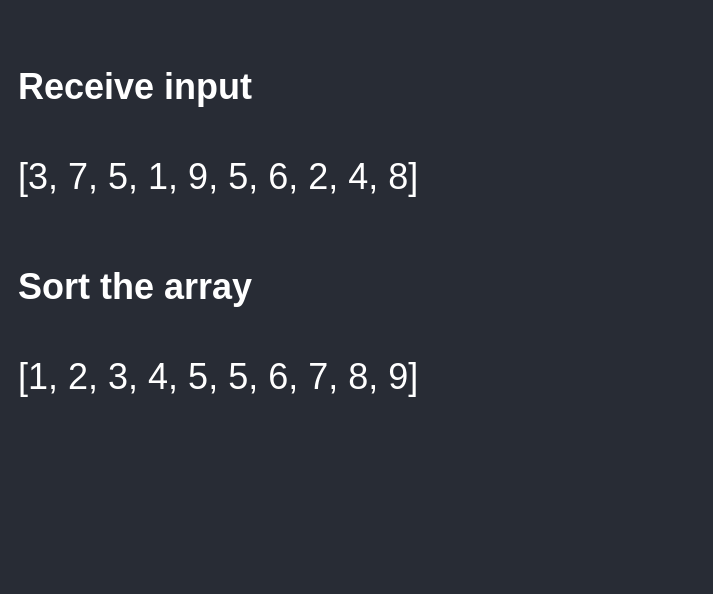
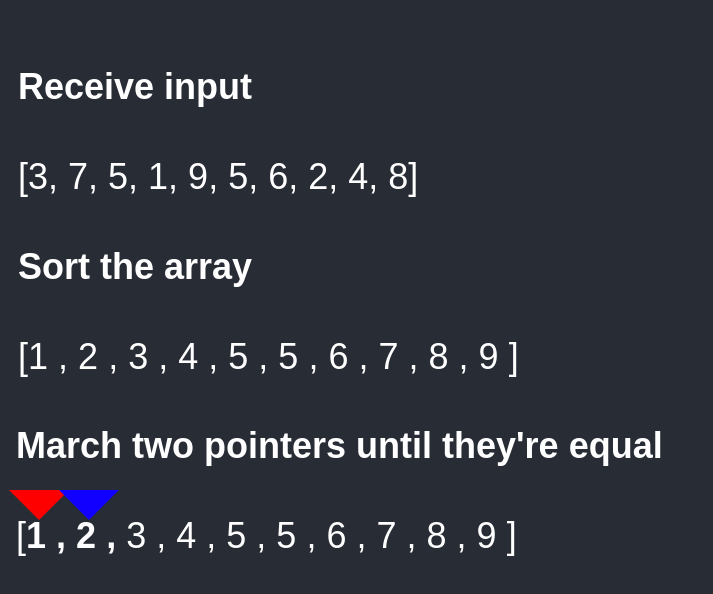
Before and after one commit to yazeedb/Algolizer, a React (Create React App) app: page / in a window 1280 px wide. Shown: the top 594 px of the page, without its empty margins (0-713 px from the left). Built offline with nearby package versions, Linux system fonts and the light colour scheme.

Commit message:
demo usable

```diff
--- a/src/App.tsx
+++ b/src/App.tsx
@@ -1,4 +1,4 @@
-import React, { useEffect, useState } from 'react';
+import React, { useEffect, useReducer, useState } from 'react';
 import gsap from 'gsap';
 import './App.css';
 import { TwoPointers } from './arrays/findTheDuplicate/TwoPointers';
@@ -6,48 +6,98 @@ import { TwoPointers } from './arrays/findTheDuplicate/TwoPointers';
 const input = [3, 7, 5, 1, 9, 5, 6, 2, 4, 8];
 const sorted = [...input].sort((a, z) => a - z);
 
+export type FinalAnswer = string;
+
+type State = {
+  scene: Scene;
+  finalAnswer: FinalAnswer;
+};
+
+type Scene = 'first' | 'second' | 'third' | 'fourth';
+
+type Action =
+  | { type: 'PLAY_TWO_POINTERS' }
+  | { type: 'SCENE_END'; finalAnswer: FinalAnswer };
+
+const reducer = (state: State, action: Action): State => {
+  switch (action.type) {
+    case 'PLAY_TWO_POINTERS':
+      return {
+        ...state,
+        scene: 'third'
+      };
+
+    case 'SCENE_END':
+      return {
+        ...state,
+        scene: 'fourth',
+        finalAnswer: action.finalAnswer
+      };
+  }
+};
+
+const initialState: State = {
+  scene: 'first',
+  finalAnswer: ''
+};
+
+const tl = gsap.timeline({ delay: 0.5 });
+
 const App = () => {
-  const [showLast, setShowLast] = useState(false);
+  const [state, dispatch] = useReducer(reducer, initialState);
 
   useEffect(() => {
-    const tl = gsap.timeline({ delay: 0.5 });
+    tl.from('.first', { xPercent: -100 })
+      .from('.second', { xPercent: -100 }, '+=1')
+      .from('.element', { opacity: 0 }, '+=1')
+      .from(
+        '.third',
+        {
+          xPercent: -100,
+          onStart: () => dispatch({ type: 'PLAY_TWO_POINTERS' })
+        },
+        '+=1'
+      )
+      .addPause()
+      .from('.four', { xPercent: -100 }, '+=1');
+  }, []);
 
-    tl.set('.first', { y: -100, display: 'block' });
-    tl.to('.first', { y: 0, duration: 2, ease: 'elastic' });
+  useEffect(() => {
+    if (state.scene !== 'fourth') {
+      return;
+    }
 
-    tl.to(
-      '.second',
-      {
-        display: 'block',
-        y: 20,
-        duration: 2,
-        ease: 'elastic'
-      },
-      '+=2'
-    ).then(() => setShowLast(true));
-
-    tl.to(
-      '.third',
-      {
-        display: 'block',
-        y: 40,
-        duration: 2,
-        ease: 'elastic'
-      },
-      '+=2'
-    );
-  }, []);
+    tl.play();
+  }, [state.scene]);
 
   return (
     <main>
-      <div className="first hide">
+      <div className="first">
         <h4>Receive input</h4>[{input.join(', ')}]
       </div>
-      <div className="second hide">
-        <h4>Sort the array</h4>[{sorted.join(', ')}]
+
+      <div className="second">
+        <h4>Sort the array</h4>[
+        {sorted.map((v, index) => (
+          <span className="element">
+            {v} {index !== sorted.length - 1 && ', '}
+          </span>
+        ))}
+        ]
       </div>
+
       <div className="third">
-        {showLast && <TwoPointers sortedArray={sorted} />}
+        <TwoPointers
+          sortedArray={sorted}
+          start={state.scene === 'third'}
+          onComplete={(finalAnswer) =>
+            dispatch({ type: 'SCENE_END', finalAnswer })
+          }
+        />
+      </div>
+
+      <div className="four">
+        <h4>The duplicate number is {state.finalAnswer}</h4>
       </div>
     </main>
   );
--- a/src/arrays/findTheDuplicate/TwoPointers.scss
+++ b/src/arrays/findTheDuplicate/TwoPointers.scss
@@ -23,4 +23,8 @@ $top: -25px;
       border-top-color: rgb(17, 0, 255);
     }
   }
+
+  .answer {
+    font-weight: bold;
+  }
 }
--- a/src/arrays/findTheDuplicate/TwoPointers.tsx
+++ b/src/arrays/findTheDuplicate/TwoPointers.tsx
@@ -1,23 +1,35 @@
 import gsap from 'gsap';
 import React, { FC, useEffect, useState } from 'react';
+import { FinalAnswer } from '../../App';
 import './TwoPointers.scss';
 
 interface TwoPointersProps {
-  sortedArray: any[];
+  sortedArray: number[];
+  start: boolean;
+  onComplete: (answer: FinalAnswer) => void;
 }
 
 const tl = gsap.timeline({ repeat: -1, yoyo: true, repeatDelay: 0 });
 
-export const TwoPointers: FC<TwoPointersProps> = ({ sortedArray }) => {
+export const TwoPointers: FC<TwoPointersProps> = ({
+  sortedArray,
+  start,
+  onComplete
+}) => {
   const [{ p1, p2 }, setValues] = useState({ p1: 0, p2: 1 });
+  const sequenceDone = p2 === sortedArray.length - 1;
+  const answerFound = sortedArray[p1] === sortedArray[p2];
 
   useEffect(() => {
-    if (p2 === sortedArray.length - 1) {
+    if (!start || sequenceDone) {
       return;
     }
 
-    if (sortedArray[p1] === sortedArray[p2]) {
-      tl.fromTo('.pointer', { y: '-=5' }, { y: '+=5' });
+    if (answerFound) {
+      tl.fromTo('.pointer.one', { y: '+=10' }, { y: '-=20' });
+      tl.fromTo('.pointer.two', { y: '-=10' }, { y: '+=20' }, 0);
+
+      onComplete(sortedArray[p1].toString());
 
       return;
     }
@@ -28,7 +40,7 @@ export const TwoPointers: FC<TwoPointersProps> = ({ sortedArray }) => {
         p2: p2 + 1
       }));
     }, 1000);
-  }, [p1, p2]);
+  }, [p1, p2, start]);
 
   return (
     <div className="two-pointers">
@@ -38,34 +50,40 @@ export const TwoPointers: FC<TwoPointersProps> = ({ sortedArray }) => {
         [
         {sortedArray.map((v, index) => {
           const isLast = index === sortedArray.length - 1;
+          const isP1 = index === p1;
+          const isP2 = index === p2;
+
           const element = (
-            <span className="element">
+            <span
+              className={classNames([
+                ['element', true],
+                ['answer', isP1 || isP2]
+              ])}
+            >
               {v} {isLast ? '' : ', '}
             </span>
           );
 
-          if (p1 === index) {
-            return (
-              <>
-                <span className="pointer one" />
-                {element}
-              </>
-            );
-          }
-
-          if (p2 === index) {
-            return (
-              <>
-                <span className="pointer two" />
-                {element}
-              </>
-            );
-          }
-
-          return element;
+          return (
+            <>
+              <span
+                className={classNames([
+                  ['pointer', isP1 || isP2],
+                  ['one', isP1],
+                  ['two', isP2]
+                ])}
+              ></span>
+              {element}
+            </>
+          );
         })}
         ]
       </div>
     </div>
   );
 };
+
+type ClassNameList = [string, boolean][];
+
+const classNames = (p: ClassNameList) =>
+  p.reduce((result, [cn, cond]) => (cond ? `${result} ${cn}` : result), '');
```
